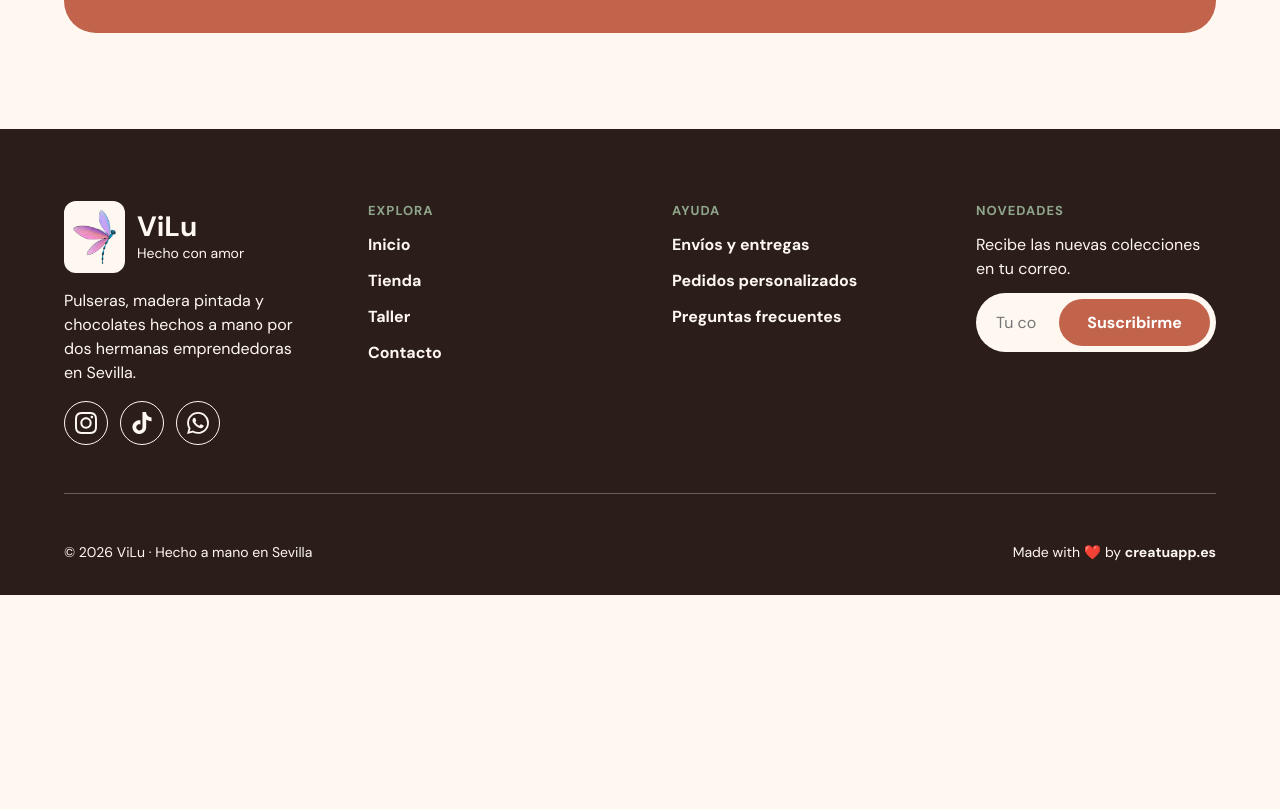
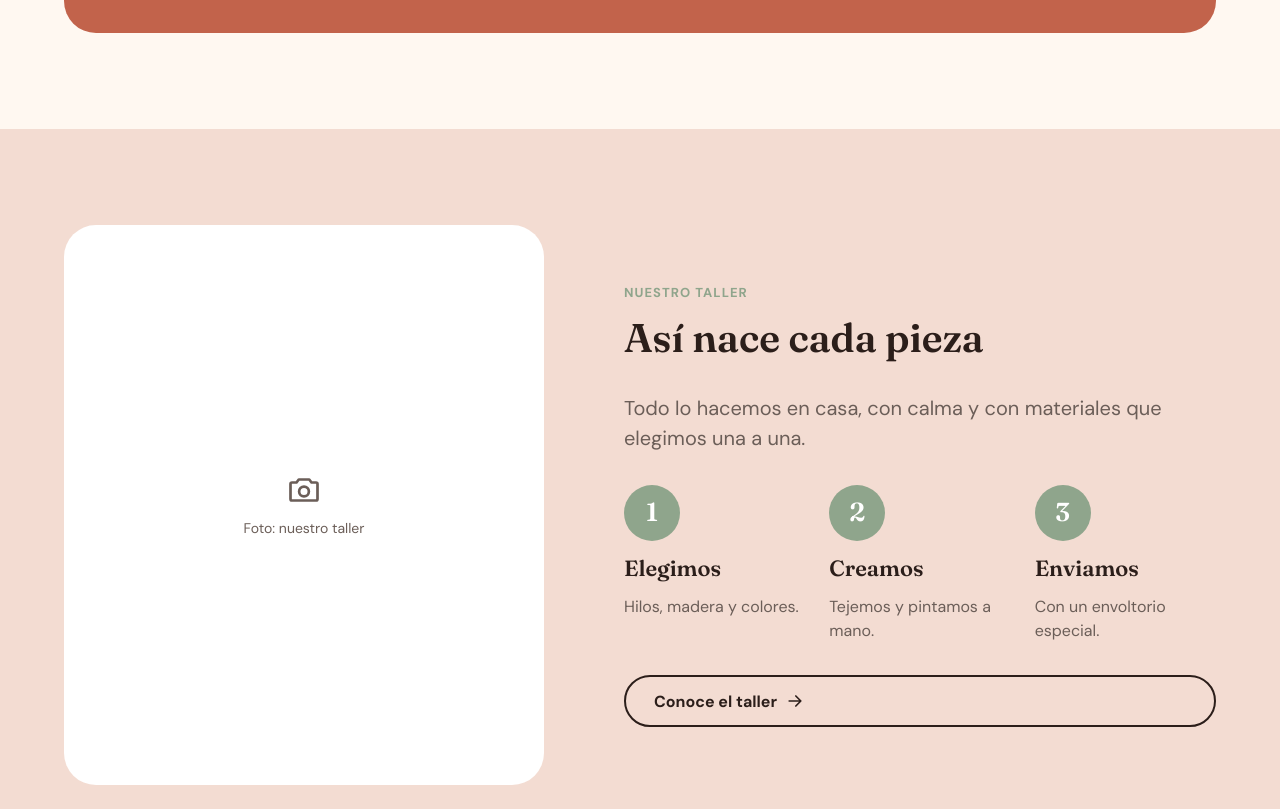
Before and after one commit to bedoyacloud/vilu-emprendimiento, a plain HTML site: page index.html in a window 1280 px wide. Shown: the part 2651-3460 px from the top of the page. Before the commit the page ends 3246 px from the top, so only its background shows below. Drawn offline with Linux system fonts and the light colour scheme.

Commit message:
agregando taller

```diff
--- a/css/main.css
+++ b/css/main.css
@@ -671,7 +671,86 @@ ul {
   flex-shrink: 0;
 }
 
-/* 12. RESPONSIVE */
+/* 12. NUESTRO TALLER */
+.taller {
+  padding: 6rem 0;
+  background-color: var(--color-rosa-arena);
+}
+
+.taller__container {
+  display: flex;
+  align-items: center;
+  gap: 5rem;
+}
+
+.taller__foto {
+  display: flex;
+  flex-direction: column;
+  align-items: center;
+  justify-content: center;
+  gap: 0.625rem;
+  flex-shrink: 0;
+  width: 30rem;
+  height: 35rem;
+  border-radius: 2rem;
+  background-color: var(--color-blanco);
+  color: var(--color-gris);
+  font-size: 0.875em;
+}
+
+.taller__texto {
+  display: flex;
+  flex-direction: column;
+  gap: 2rem;
+}
+
+.taller__texto .section-heading {
+  margin-bottom: 0;
+}
+
+.taller__descripcion {
+  color: var(--color-gris);
+  font-size: 1.25em;
+}
+
+.taller__pasos {
+  display: flex;
+  gap: 1.5rem;
+}
+
+.paso {
+  flex: 1;
+  display: flex;
+  flex-direction: column;
+  gap: 0.875rem;
+}
+
+.paso__numero {
+  display: flex;
+  align-items: center;
+  justify-content: center;
+  width: 3.5rem;
+  height: 3.5rem;
+  border-radius: 50%;
+  background-color: var(--color-salvia);
+  color: var(--color-blanco);
+  font-family: var(--font-display);
+  font-size: 1.625rem;
+  font-weight: 600;
+}
+
+.paso__titulo {
+  font-family: var(--font-display);
+  font-size: 1.375rem;
+  font-weight: 600;
+  line-height: 1.2;
+}
+
+.paso__descripcion {
+  color: var(--color-gris);
+}
+
+/* 13. RESPONSIVE */
 @media (max-width: 1200px) {
   .footer__columns {
     grid-template-columns: repeat(2, 1fr);
@@ -722,6 +801,14 @@ ul {
     padding: 2.5rem;
   }
 
+  .taller__container {
+    flex-direction: column;
+  }
+
+  .taller__foto {
+    width: 100%;
+  }
+
 }
 
 @media (max-width: 480px) {
@@ -750,4 +837,8 @@ ul {
   .hero__media-placeholder {
     height: 20rem;
   }
+
+  .taller__pasos {
+    flex-direction: column;
+  }
 }
--- a/index.html
+++ b/index.html
@@ -251,6 +251,48 @@
       </div>
     </section>
 
+    <section class="taller">
+      <div class="container taller__container">
+
+        <div class="taller__foto" aria-hidden="true">
+          <img src="img/icono-foto.svg" alt="" width="36" height="36">
+          <p>Foto: nuestro taller</p>
+        </div>
+
+        <div class="taller__texto">
+          <div class="section-heading">
+            <p class="section-heading__eyebrow">Nuestro taller</p>
+            <h2 class="section-heading__title">Así nace cada pieza</h2>
+          </div>
+          <p class="taller__descripcion">Todo lo hacemos en casa, con calma y con materiales que elegimos una a una.</p>
+
+          <div class="taller__pasos">
+            <div class="paso">
+              <span class="paso__numero">1</span>
+              <h3 class="paso__titulo">Elegimos</h3>
+              <p class="paso__descripcion">Hilos, madera y colores.</p>
+            </div>
+            <div class="paso">
+              <span class="paso__numero">2</span>
+              <h3 class="paso__titulo">Creamos</h3>
+              <p class="paso__descripcion">Tejemos y pintamos a mano.</p>
+            </div>
+            <div class="paso">
+              <span class="paso__numero">3</span>
+              <h3 class="paso__titulo">Enviamos</h3>
+              <p class="paso__descripcion">Con un envoltorio especial.</p>
+            </div>
+          </div>
+
+          <a class="btn btn--secondary" href="taller.html">
+            Conoce el taller
+            <img src="img/icono-flecha-cacao.svg" alt="" width="20" height="20">
+          </a>
+        </div>
+
+      </div>
+    </section>
+
 
   </main>
 
```
